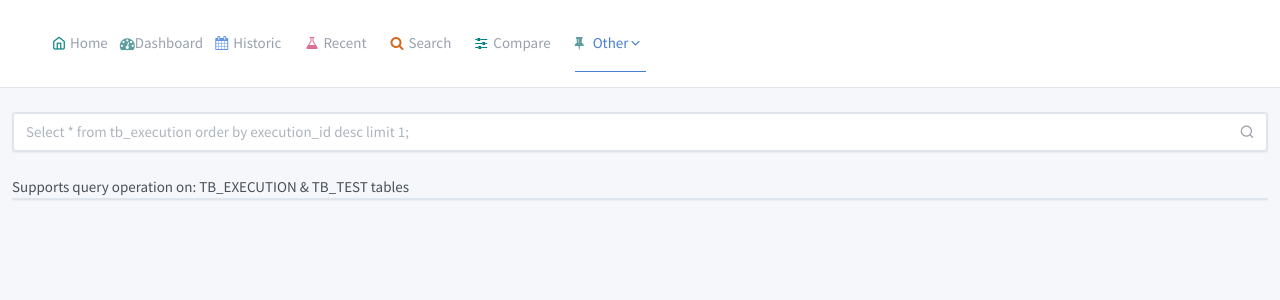
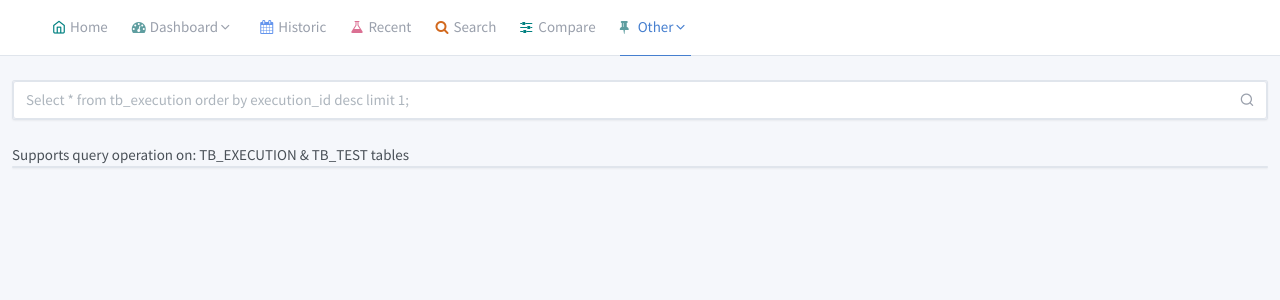
Before and after one commit to adiralashiva8/sp-historic, a Flask app: page /1/query in a window 1280 px wide. Shown: the top 300 px of the page. Run offline with Flask 2, Linux system fonts and the light colour scheme; some libraries are stand-ins or nearby versions.

Commit message:
Dashboard checks

```diff
--- a/sp_historic/templates/compare.html
+++ b/sp_historic/templates/compare.html
@@ -52,8 +52,6 @@
                                             <a href="./dashboardRecent" class="dropdown-item" style="color:blue">Recent</a>
                                             <a href="./dashboardRecentFive" class="dropdown-item" style="color:blue">Recent 5</a>
                                             <a href="./dashboardRecentTen" class="dropdown-item" style="color:blue">Recent 10</a>
-                                            <a href="./dashboardRecentThirty" class="dropdown-item" style="color:blue">Recent 30</a>
-                                            <a href="./dashboardAll" class="dropdown-item" style="color:blue">Over All</a>
                                         </div>
                                     </li>
                                     <li class="nav-item">
--- a/sp_historic/templates/query.html
+++ b/sp_historic/templates/query.html
@@ -46,8 +46,13 @@
                                     <li class="nav-item">
                                         <a href="/home" class="nav-link"><i class="fe fe-home" style="color: teal;"></i> Home</a>
                                     </li>
-                                    <li class="nav-link">
-                                        <a href="./dashboardRecent" class="nav-link"><i class="fa fa-dashboard" style="color: CADETBLUE;"></i> Dashboard</a>
+                                    <li class="nav-item">
+                                        <a href="javascript:void(0)" class="nav-link" data-toggle="dropdown"> <i class="fa fa-dashboard" style="color: CADETBLUE;"></i> Dashboard<i class="fe fe-chevron-down"></i></a>
+                                        <div class="dropdown-menu dropdown-menu-arrow">
+                                            <a href="./dashboardRecent" class="dropdown-item" style="color:blue">Recent</a>
+                                            <a href="./dashboardRecentFive" class="dropdown-item" style="color:blue">Recent 5</a>
+                                            <a href="./dashboardRecentTen" class="dropdown-item" style="color:blue">Recent 10</a>
+                                        </div>
                                     </li>
                                     <li class="nav-item">
                                         <a href="./ehistoric" class="nav-link"><i class="fa fa-calendar" style="color: CORNFLOWERBLUE;"></i> Historic</a>
```
Also changed, not shown: sp_historic/templates/dashboardRecent.html (+7 -2 lines), sp_historic/templates/ehistoric.html (+7 -2 lines), sp_historic/templates/search.html (+7 -2 lines), sp_historic/templates/tmetrics.html (+7 -2 lines).
